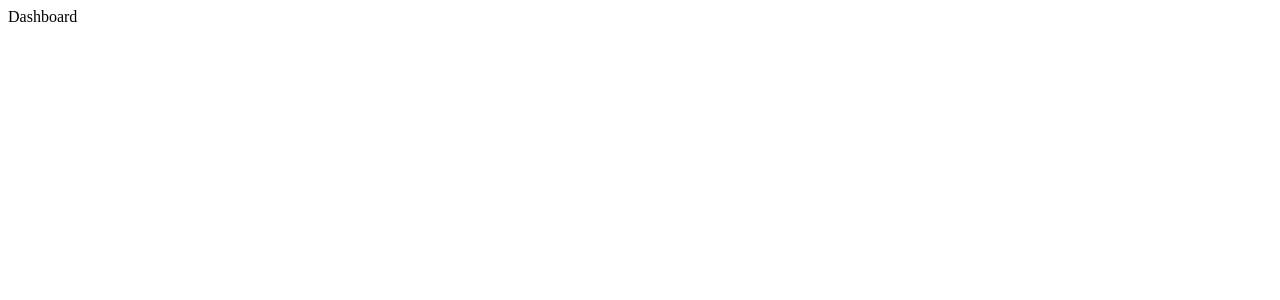
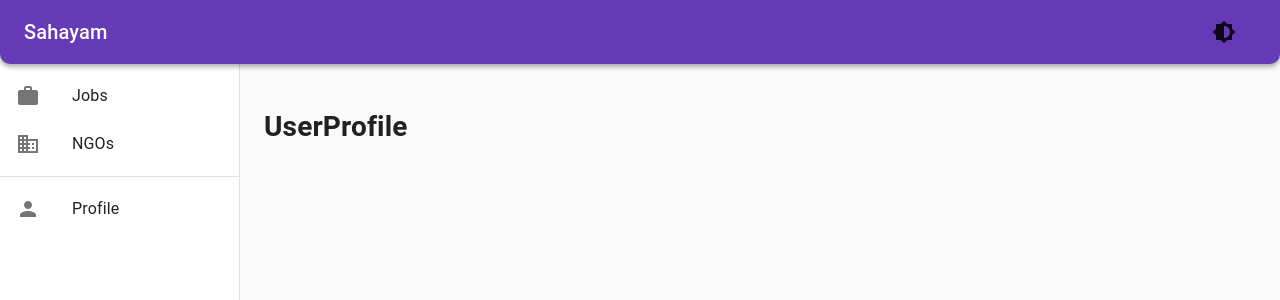
Before and after one commit to atishekk/Sahayam-UI, a React (Vite) app: page /Profile in a window 1280 px wide. Shown: the top 300 px of the page. Built offline with nearby package versions, Linux system fonts and the light colour scheme.

Commit message:
Routes setup

```diff
--- a/package.json
+++ b/package.json
@@ -19,8 +19,11 @@
   "homepage": "https://github.com/atishekk/Sahayam-UI#readme",
   "dependencies": {
     "@material-ui/core": "^4.11.3",
+    "@material-ui/icons": "^4.11.2",
+    "@types/react": "^17.0.3",
     "react": "^17.0.2",
-    "react-dom": "^17.0.2"
+    "react-dom": "^17.0.2",
+    "react-router-dom": "^5.2.0"
   },
   "devDependencies": {
     "parcel-bundler": "^1.12.5"
--- a/src/Dashboard/Dashboard.js
+++ b/src/Dashboard/Dashboard.js
@@ -1,7 +1,46 @@
-import React from 'react';
+import React, { useState } from 'react';
+import { Switch, AppBar, CssBaseline } from '@material-ui/core';
+import { createMuiTheme, ThemeProvider } from '@material-ui/core/styles';
+import deepPurple from '@material-ui/core/colors/deepPurple';
+import deepOrange from '@material-ui/core/colors/deepOrange';
+import lightBlue from '@material-ui/core/colors/lightBlue';
+import orange from '@material-ui/core/colors/orange';
+
+import ResponsiveDrawer from './Drawer';
 
 function Dashboard() {
-  return <div>Dashboard</div>;
+  const [darkState, setDarkState] = useState(false);
+  const palletType = darkState ? 'dark' : 'light';
+  const mainPrimaryColor = darkState ? orange[500] : deepPurple[500];
+  const mainSecondaryColor = darkState ? deepOrange[900] : lightBlue[500];
+
+  const darkTheme = createMuiTheme({
+    palette: {
+      type: palletType,
+      primary: {
+        main: mainPrimaryColor
+      },
+      secondary: {
+        main: mainSecondaryColor
+      },
+      contrastThreshold: 3,
+      // Used by the functions below to shift a color's luminance by approximately
+      // two indexes within its tonal palette.
+      // E.g., shift from Red 500 to Red 300 or Red 700.
+      tonalOffset: 0.2
+    }
+  });
+  const handleThemeChange = () => {
+    setDarkState(!darkState);
+  };
+
+  return (
+    <CssBaseline>
+      <ThemeProvider theme={darkTheme}>
+        <ResponsiveDrawer darkState={darkState} handleThemeChange={handleThemeChange} />
+      </ThemeProvider>
+    </CssBaseline>
+  );
 }
 
 export default Dashboard;
--- /dev/null
+++ b/src/Dashboard/Drawer.js
@@ -0,0 +1,117 @@
+import React from 'react';
+import { makeStyles } from '@material-ui/core/styles';
+import Drawer from '@material-ui/core/Drawer';
+import AppBar from '@material-ui/core/AppBar';
+import CssBaseline from '@material-ui/core/CssBaseline';
+import Toolbar from '@material-ui/core/Toolbar';
+import List from '@material-ui/core/List';
+import Typography from '@material-ui/core/Typography';
+import Divider from '@material-ui/core/Divider';
+import ListItem from '@material-ui/core/ListItem';
+import ListItemIcon from '@material-ui/core/ListItemIcon';
+import ListItemText from '@material-ui/core/ListItemText';
+import InboxIcon from '@material-ui/icons/MoveToInbox';
+import MailIcon from '@material-ui/icons/Mail';
+import { Button } from '@material-ui/core';
+import WorkIcon from '@material-ui/icons/Work';
+import BusinessIcon from '@material-ui/icons/Business';
+import PersonIcon from '@material-ui/icons/Person';
+
+import Brightness6Icon from '@material-ui/icons/Brightness6';
+import Profile from './Profile';
+import Jobs from './Jobs';
+import NGOs from './Ngo';
+
+import { Switch, Route, Link, BrowserRouter } from 'react-router-dom';
+
+const drawerWidth = 240;
+
+const useStyles = makeStyles((theme) => ({
+  root: {
+    display: 'flex'
+  },
+  appBar: {
+    zIndex: theme.zIndex.drawer + 1,
+    borderRadius: '0px 0px 10px 10px'
+  },
+  drawer: {
+    width: drawerWidth,
+    flexShrink: 0
+  },
+  drawerPaper: {
+    width: drawerWidth
+  },
+  drawerContainer: {
+    overflow: 'auto'
+  },
+  content: {
+    flexGrow: 1,
+    padding: theme.spacing(3)
+  }
+}));
+
+export default function ClippedDrawer({ handleThemeChange }) {
+  const classes = useStyles();
+
+  return (
+    <div className={classes.root}>
+      <CssBaseline />
+      <AppBar position="fixed" className={classes.appBar}>
+        <Toolbar style={{ display: 'flex', justifyContent: 'space-between' }}>
+          <Typography variant="h6" noWrap>
+            Sahayam
+          </Typography>
+          <Button>
+            <Brightness6Icon onClick={() => handleThemeChange()} />
+          </Button>
+        </Toolbar>
+      </AppBar>
+      <BrowserRouter>
+        <Drawer
+          className={classes.drawer}
+          variant="permanent"
+          classes={{
+            paper: classes.drawerPaper
+          }}
+        >
+          <Toolbar />
+          <div className={classes.drawerContainer}>
+            <List>
+              <ListItem button component={Link} to={'/Jobs'} key="Jobs">
+                <ListItemIcon>
+                  <WorkIcon />
+                </ListItemIcon>
+                <ListItemText primary="Jobs" />
+              </ListItem>
+              <ListItem button component={Link} to={'/NGOs'} key="NGOs">
+                <ListItemIcon>
+                  <BusinessIcon />
+                </ListItemIcon>
+                <ListItemText primary="NGOs" />
+              </ListItem>
+            </List>
+            <Divider />
+            <List>
+              <ListItem button component={Link} to={'Profile'} key="Profile">
+                <ListItemIcon>
+                  <PersonIcon />
+                </ListItemIcon>
+                <ListItemText primary="Profile" />
+              </ListItem>
+            </List>
+          </div>
+        </Drawer>
+        <main className={classes.content}>
+          <Toolbar />
+          <div className={classes.toolbar} />
+          <Switch>
+            <Route exact path="/" render={() => <div>Home Page</div>} />
+            <Route path="/Jobs" render={() => <Jobs />} />
+            <Route path="/NGOs" render={() => <NGOs />} />
+            <Route path="/Profile" render={() => <Profile />} />
+          </Switch>
+        </main>
+      </BrowserRouter>
+    </div>
+  );
+}
--- /dev/null
+++ b/src/Dashboard/Jobs.js
@@ -0,0 +1,11 @@
+import React from 'react';
+
+function Jobs() {
+  return (
+    <div>
+      <h1>Jobs</h1>
+    </div>
+  );
+}
+
+export default Jobs;
--- /dev/null
+++ b/src/Dashboard/Ngo.js
@@ -0,0 +1,26 @@
+import React from 'react';
+import { Paper } from '@material-ui/core';
+
+function Ngo() {
+  return (
+    <div>
+      <Paper elevation={10} style={{ padding: '10px', margin: '30px' }}>
+        <h3>NGO One</h3>
+        <h5>Description</h5>
+        <h5>NGO One</h5>
+      </Paper>
+      <Paper elevation={10} style={{ padding: '10px', margin: '30px' }}>
+        <h3>NGO Two</h3>
+        <h5>Description</h5>
+        <h5>NGO Two</h5>
+      </Paper>
+      <Paper elevation={10} style={{ padding: '10px', margin: '30px' }}>
+        <h3>NGO Three</h3>
+        <h5>Description</h5>
+        <h5>NGO Three</h5>
+      </Paper>
+    </div>
+  );
+}
+
+export default Ngo;
--- /dev/null
+++ b/src/Dashboard/Profile.js
@@ -0,0 +1,11 @@
+import React from 'react';
+
+function Profile() {
+  return (
+    <div>
+      <h1>UserProfile</h1>
+    </div>
+  );
+}
+
+export default Profile;
--- a/src/Dashboard/ThemeSwitch.js
+++ /dev/null
@@ -1,23 +0,0 @@
-import { createMuiTheme, ThemeProvider } from "@material-ui/core/styles";
-import React, { useState } from "react";
-import Switch from "@material-ui/core/Switch";
-
-export default function Dashboard() {
-  const [darkState, setDarkState] = useState(false);
-  const palletType = darkState ? "dark" : "light";
-  const darkTheme = createMuiTheme({
-    palette: {
-      type: palletType,
-    }
-  });
-  const handleThemeChange = () => {
-    setDarkState(!darkState);
-  };
-
-  return (
-    <ThemeProvider theme={darkTheme}>
-      <div> Sample Text </div>
-      <Switch checked={darkState} onChange={handleThemeChange} />
-    </ThemeProvider>
-  );
-}
```
Also changed, not shown: 1 other file (tests, documents, lock files or other folders).
